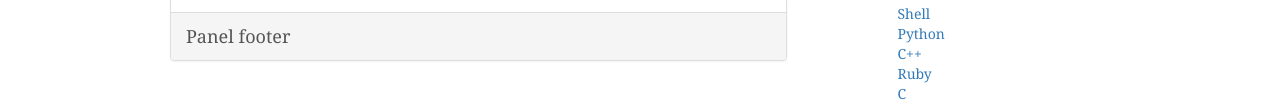
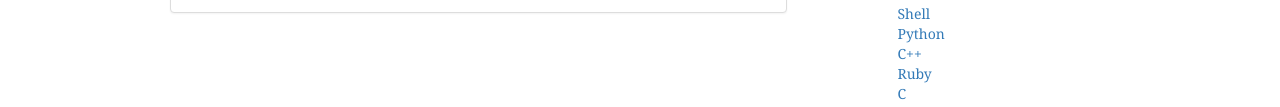
Before and after one commit to manishdipankar1711/gitclient, a plain HTML site: page repository.html in a window 1280 px wide. Shown: the part 344-451 px from the top of the page. Drawn offline with nearby package versions, Linux system fonts and the light colour scheme.

Commit message:
third iteration

```diff
--- a/repository.html
+++ b/repository.html
@@ -85,7 +85,6 @@
                 <small><em>Updated 3 days ago</em></small>
             </div></div>
           </div>
-          <div class="panel-footer">Panel footer</div>
       </div>
 
         </div><!-- /.blog-main -->
```
Also changed, not shown: js/repositoryComponent.js (line endings or trailing spaces).
